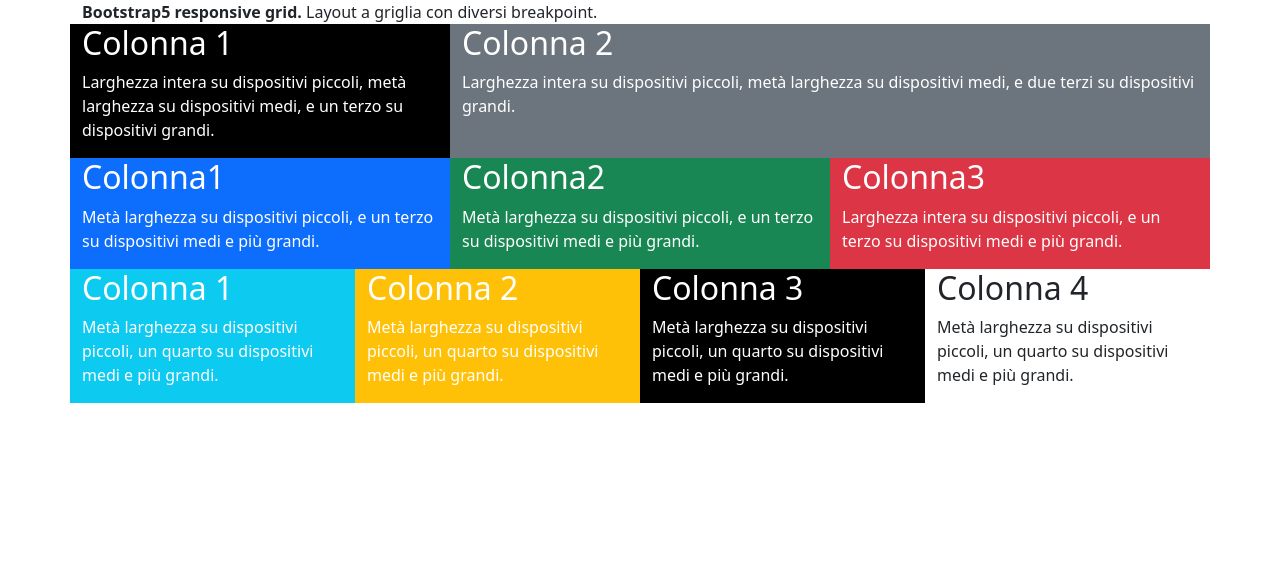
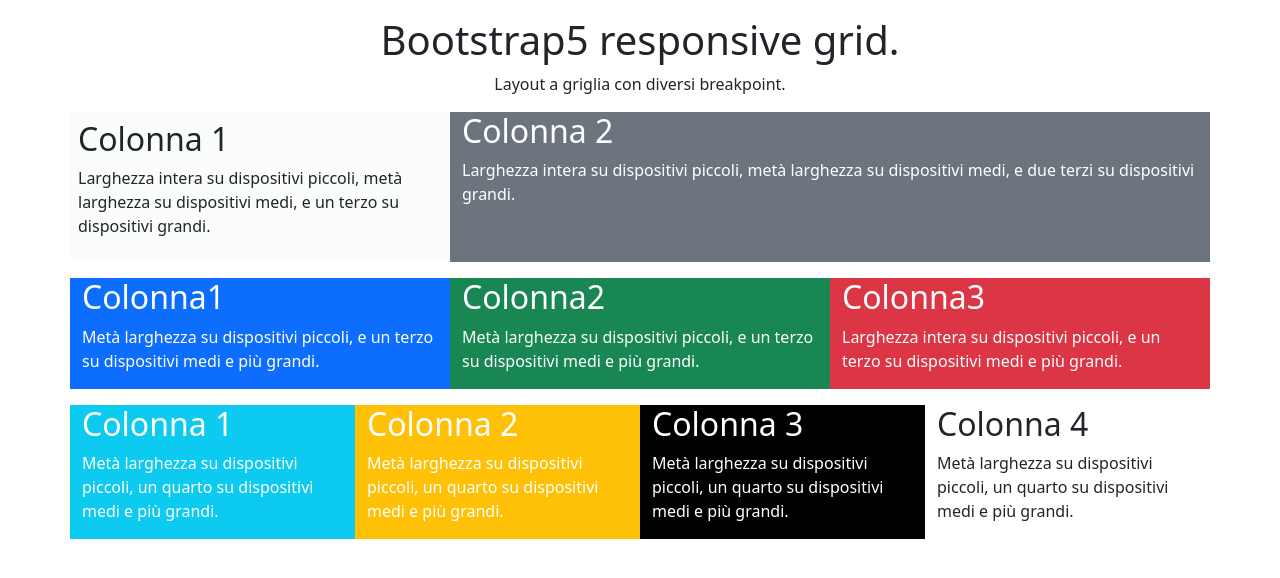
Before and after one commit to giovannipastorini/htmlcss-bootstrap-layout, a plain HTML site: page index.html in a window 1280 px wide. Drawn offline with nearby package versions, Linux system fonts and the light colour scheme.

Commit message:
add margin to rows

```diff
--- a/index.html
+++ b/index.html
@@ -12,17 +12,19 @@
     <div>
         <div class="container-sm">
             <!-- prima riga -->
-            <div class="row">
-                <div class="col-12">
-                    <div>
-                        <strong>Bootstrap5 responsive grid.</strong>
-                        Layout a griglia con diversi breakpoint.
+            <div class="row my-3">
+                <div class="col-12 col-md-12 col-lg-12">
+                    <div class="text-center">
+                        <h1>Bootstrap5 responsive grid.</h1>
+                        <div>
+                            Layout a griglia con diversi breakpoint.
+                        </div>
                     </div>
                 </div>
             </div>
             <!-- seconda riga -->
-            <div class="row">
-                <div class="col-12 col-md-6 col-lg-4 bg-black text-white">
+            <div class="row my-3">
+                <div class="col-12 col-md-6 col-lg-4 bg-light p-2 text-dark bg-opacity-50">
                     <div>
                         <h2>Colonna 1</h2>
                         <p>Larghezza intera su dispositivi piccoli,
@@ -44,7 +46,7 @@
                 </div>
             </div>
              <!-- terza riga -->
-              <div class="row">
+              <div class="row my-3">
                 <div class="col-6 col-md-4 col-lg-4 bg-primary text-white ">
                     <div>
                         <h2>Colonna1</h2>
@@ -71,7 +73,7 @@
                 </div>
               </div>
               <!-- quarta riga -->
-               <div class="row">
+               <div class="row my-3">
                 <div class="col-6 col-md-3 col-lg-3 bg-info text-white">
                     <div>
                         <h2>Colonna 1</h2>
```
